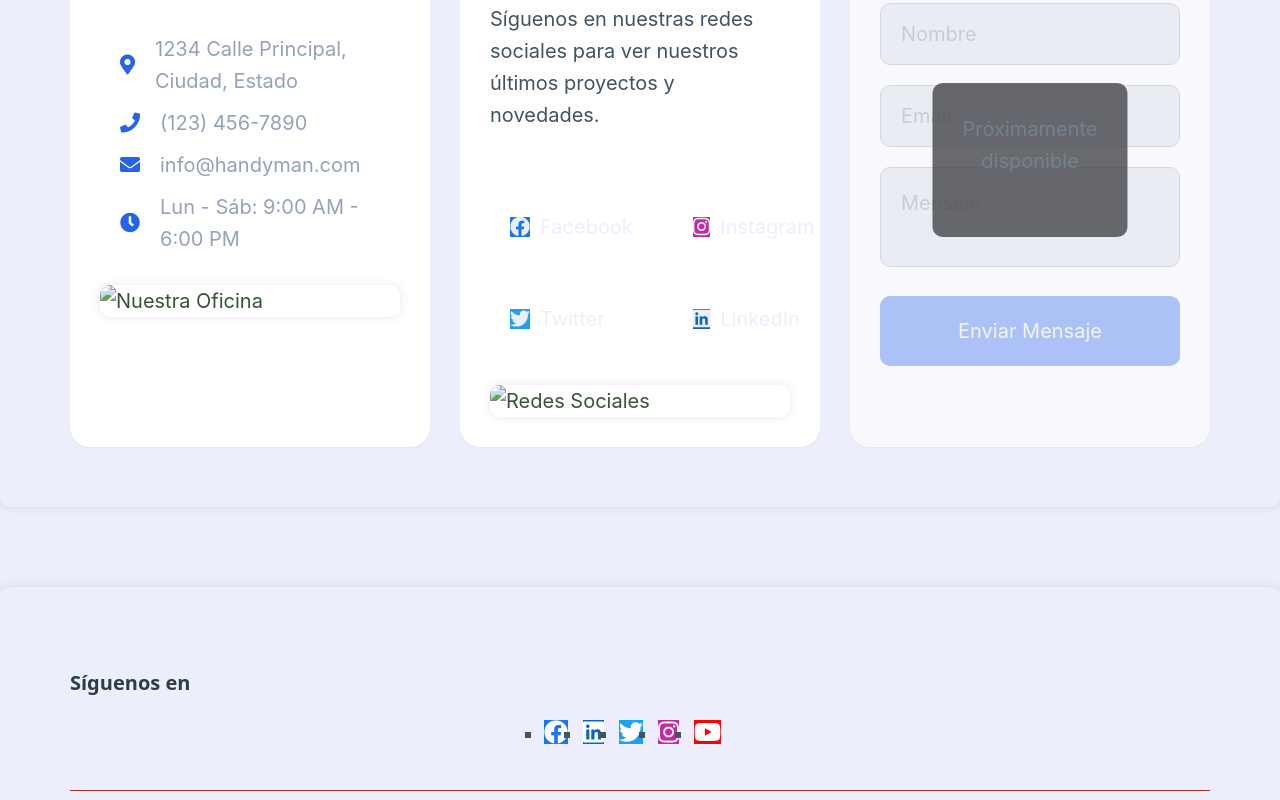
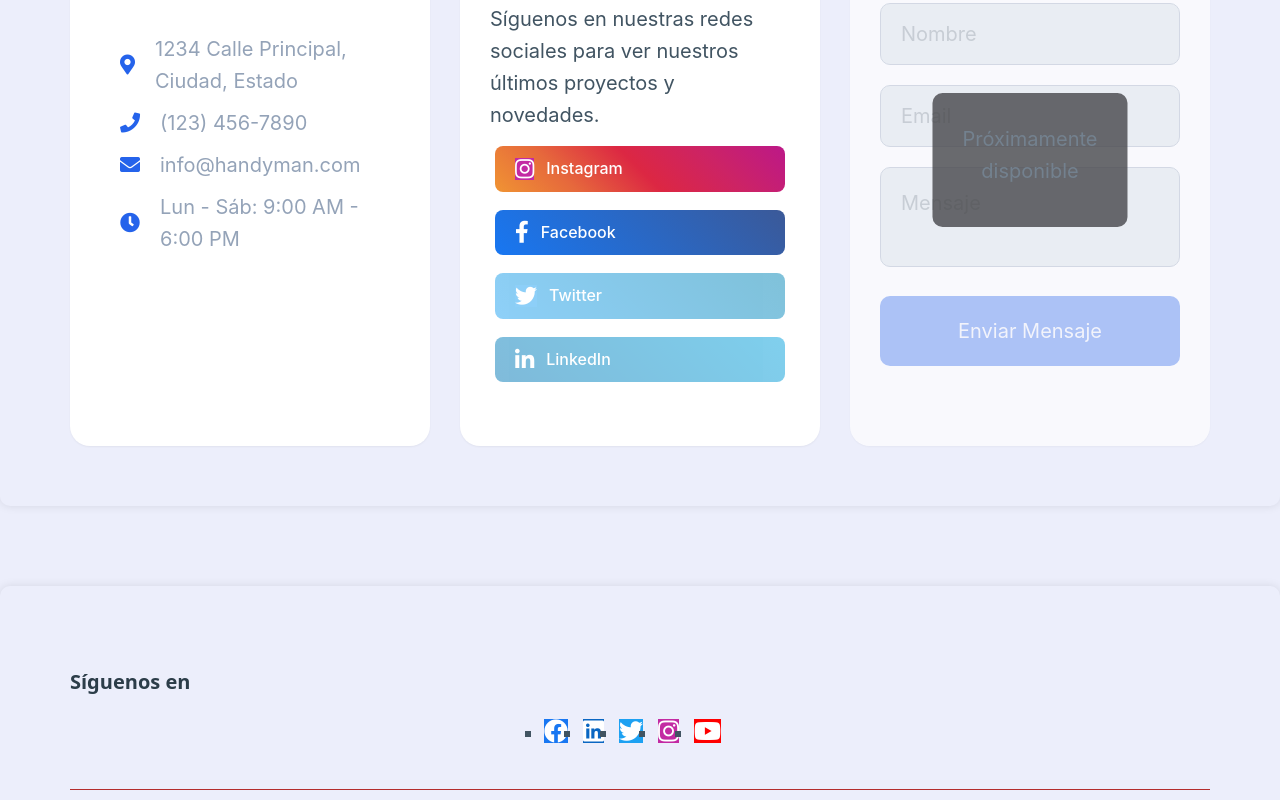
Before and after one commit to samuelpv85/handyman-html, a plain HTML site: page index.html in a window 1280 px wide. Shown: the part 3819-4619 px from the top of the page. Drawn offline with Linux system fonts and the light colour scheme.

Commit message:
Mejoras en RedesSociales 26022025-03:00-AM

```diff
--- a/css/styleschat.css
+++ b/css/styleschat.css
@@ -540,29 +540,95 @@ body {
   color: var(--color-primary);
   width: 20px;
 }
+/* SOCIAL */
 
-.social-grid {
+.social-media-links {
   display: grid;
-  grid-template-columns: repeat(2, 1fr);
-  gap: var(--spacing-sm);
-  margin: var(--spacing-md) 0;
+  grid-template-columns: repeat(1, 1fr);
+  gap: 0.9rem;
+  padding: var(--spacing-ss);
 }
 
-.social-item {
+.social-link {
   display: flex;
   align-items: center;
-  gap: var(--spacing-xs);
-  padding: var(--spacing-sm);
-  border-radius: 0.5rem;
-  color: var(--color-light);
+  padding: 0.5rem 1rem;
+  border-radius: 8px;
+  color: white;
   text-decoration: none;
-  transition: transform 0.3s ease;
+  transition: transform 0.3s ease, box-shadow 0.3s ease;
+  font-size: 0.8rem;
 }
 
-.social-item:hover {
-  transform: translateY(-2px);
+.social-link:hover {
+  transform: translateY(-3px);
+  box-shadow: 0 5px 15px rgba(0,0,0,0.2);
 }
 
+.social-link i {
+  font-size: 1.1rem;
+  margin-right: 0.6rem;
+}
+/* Ajustar el espacio del párrafo arriba de los botones */
+.contact-card p {
+  margin-bottom: 0.5rem; /* Reduce el espacio inferior del párrafo */
+}
+.social-link span {
+  font-weight: 500;
+}
+
+/* Estilos específicos para cada red social */
+.facebook {
+  background: linear-gradient(45deg, #1877f2, #3b5998);
+}
+
+.instagram {
+  background: linear-gradient(45deg, #f09433, #e6683c, #dc2743, #cc2366, #bc1888);
+}
+
+.twitter {
+  background: linear-gradient(45deg, #1da1f2, #0084b4);
+}
+
+.linkedin {
+  background: linear-gradient(45deg, #0077b5, #00a0dc);
+}
+
+.disabled-link {
+  opacity: 0.5;
+  cursor: not-allowed;
+  position: relative;
+}
+
+.disabled-link span::after {
+  content: 'Próximamente disponible';
+  position: absolute;
+  left: 50%;
+  top: -40px;
+  transform: translateX(-50%);
+  background: rgba(0, 0, 0, 0.8);
+  color: white;
+  padding: 8px 12px;
+  border-radius: 4px;
+  font-size: 12px;
+  white-space: nowrap;
+  opacity: 0;
+  visibility: hidden;
+  transition: all 0.3s ease;
+  z-index: 1000;
+}
+
+.disabled-link:hover span::after {
+  opacity: 1;
+  visibility: visible;
+}
+
+/* Efecto hover adicional */
+.social-link:hover i {
+  transform: rotate(360deg);
+  transition: transform 0.5s ease;
+}
+/* SOCIAL */
 .contact-card.disabled {
   opacity: 0.7;
   position: relative;
@@ -707,7 +773,7 @@ body {
   .nav-links.active {
     display: flex;
     animation: fadeIn 0.3s ease;
-    z-index: 1999; /* Ajustado para estar debajo del botón */
+    /* z-index: 1999; Ajustado para estar debajo del botón */
   }
 
   .nav_link {
--- a/index.html
+++ b/index.html
@@ -284,11 +284,11 @@
               <p><i class="fas fa-envelope"></i> info@handyman.com</p>
               <p><i class="fas fa-clock"></i> Lun - Sáb: 9:00 AM - 6:00 PM</p>
             </div>
-            <img
+            <!-- <img
               src="galeria/contact-office.jpg"
               alt="Nuestra Oficina"
               class="w-100 p-2 border-soft"
-            />
+            /> -->
           </div>
 
           <!-- Tarjeta de Redes Sociales -->
@@ -301,25 +301,32 @@
               Síguenos en nuestras redes sociales para ver nuestros últimos
               proyectos y novedades.
             </p>
-            <div class="social-grid">
-              <a href="#" class="social-item"
-                ><i class="fab fa-facebook"></i> Facebook</a
+            <div class="social-media-links">
+              <a
+                href="https://www.instagram.com/handymancustomwork/"
+                class="social-link instagram"
+                target="_blank"
+                rel="noopener noreferrer"
               >
-              <a href="#" class="social-item"
-                ><i class="fab fa-instagram"></i> Instagram</a
+                <i class="fab fa-instagram"></i>
+                <span>Instagram</span>
+              </a>
+              <a
+                href="https://www.facebook.com/profile.php?id=61563259710895&rdid=hp242GbfuLelUzCy"
+                class="social-link facebook"
               >
-              <a href="#" class="social-item"
-                ><i class="fab fa-twitter"></i> Twitter</a
-              >
-              <a href="#" class="social-item"
-                ><i class="fab fa-linkedin"></i> LinkedIn</a
-              >
+                <i class="fab fa-facebook-f"></i>
+                <span>Facebook</span>
+              </a>
+              <a class="social-link twitter disabled-link">
+                <i class="fab fa-twitter"></i>
+                <span>Twitter</span>
+              </a>
+              <a class="social-link linkedin disabled-link">
+                <i class="fab fa-linkedin-in"></i>
+                <span>LinkedIn</span>
+              </a>
             </div>
-            <img
-              src="galeria/social-media.jpg"
-              alt="Redes Sociales"
-              class="w-100 p-2 border-soft"
-            />
           </div>
 
           <!-- Tarjeta de Formulario (Desactivado) -->
```
